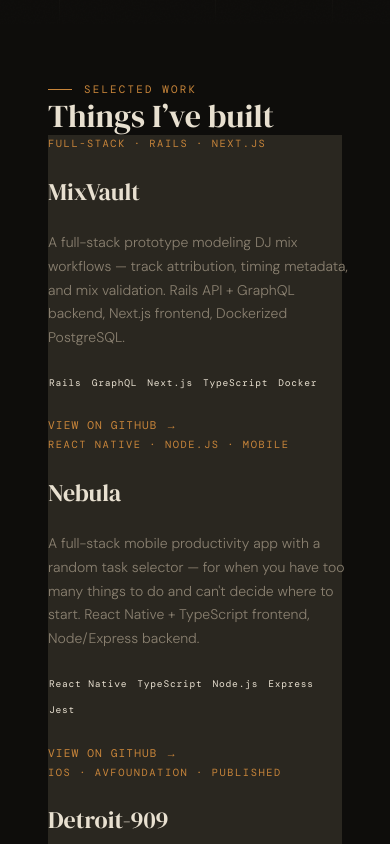
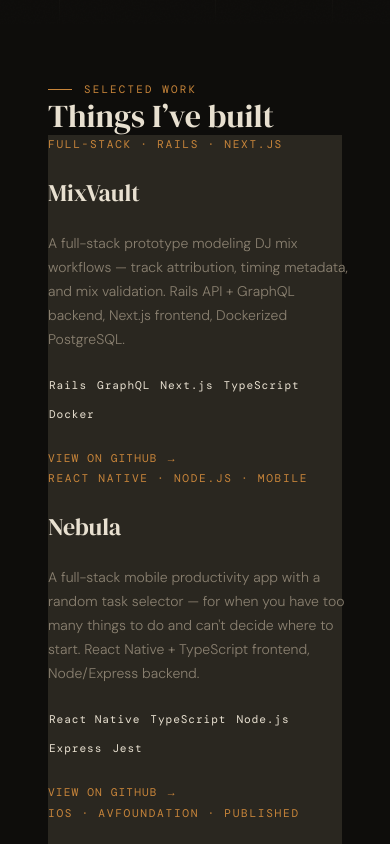
Before and after one commit to mdolancode/portfolio, a Next.js app: page / in a window 390 px wide. Shown: the part 820-1664 px from the top of the page. Built offline with nearby package versions, Linux system fonts and the light colour scheme; a web font is replaced by a local one.

Commit message:
Improve pill and tag readability on mobile

```diff
--- a/src/components/Projects.tsx
+++ b/src/components/Projects.tsx
@@ -95,7 +95,7 @@
 
       {/* Tag */}
       <span
-        className="font-mono text-[0.65rem] tracking-[0.15em] uppercase px-2 py-1 w-fit"
+        className="font-mono text-[0.7rem] tracking-[0.15em] uppercase px-2 py-1 w-fit"
         style={{
           color: 'var(--color-amber)',
           border: '1px solid var(--color-amber-dim)',
@@ -125,7 +125,7 @@
         {project.stack.map((tech) => (
           <span
             key={tech}
-            className="font-mono text-[0.6rem] tracking-[0.08em] px-2 py-1"
+            className="font-mono text-[0.7rem] tracking-[0.08em] px-3 py-1"
             style={{
               color: 'var(--color-text-dim)',
               background: 'var(--color-bg3)',
```
